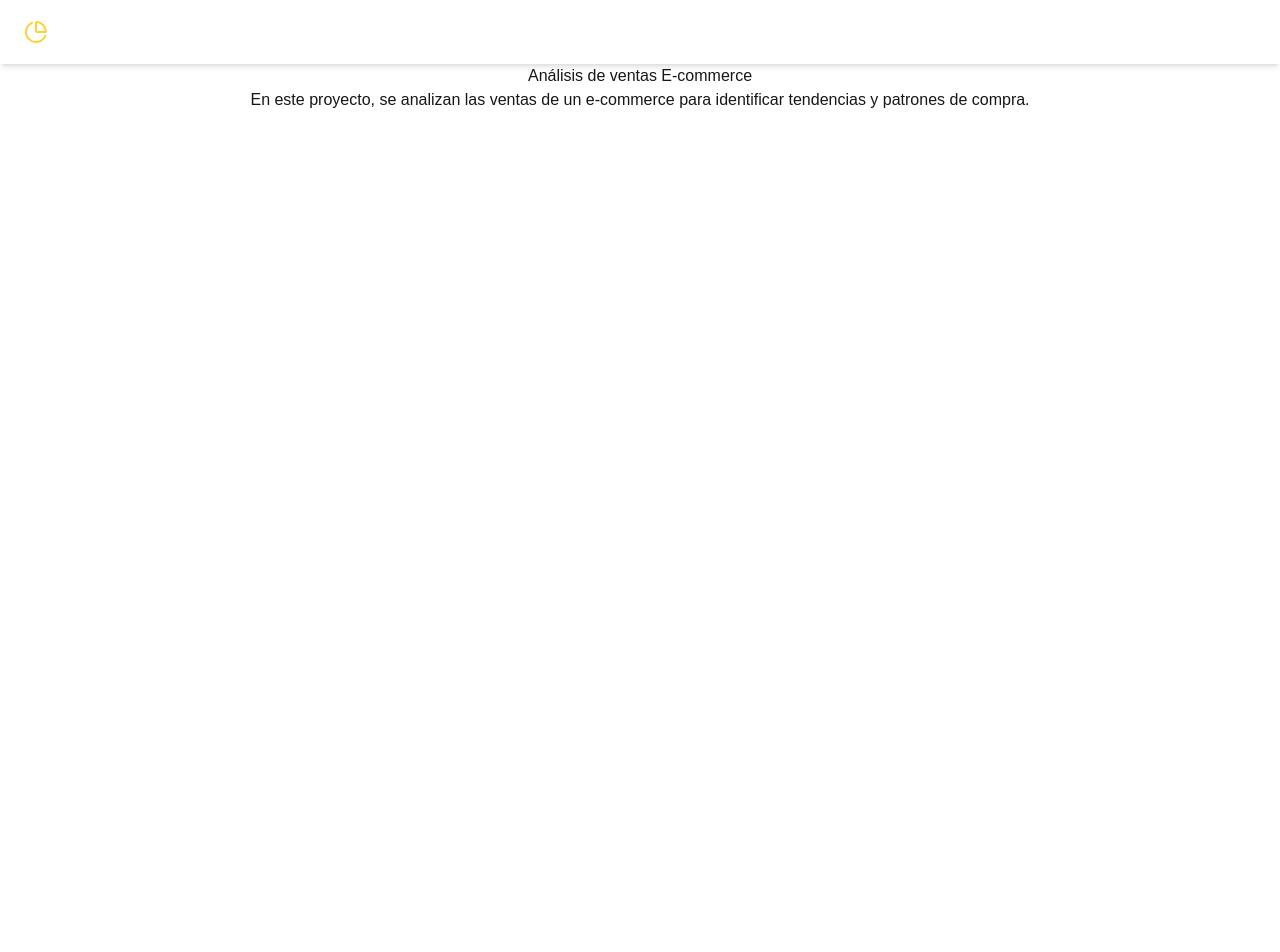
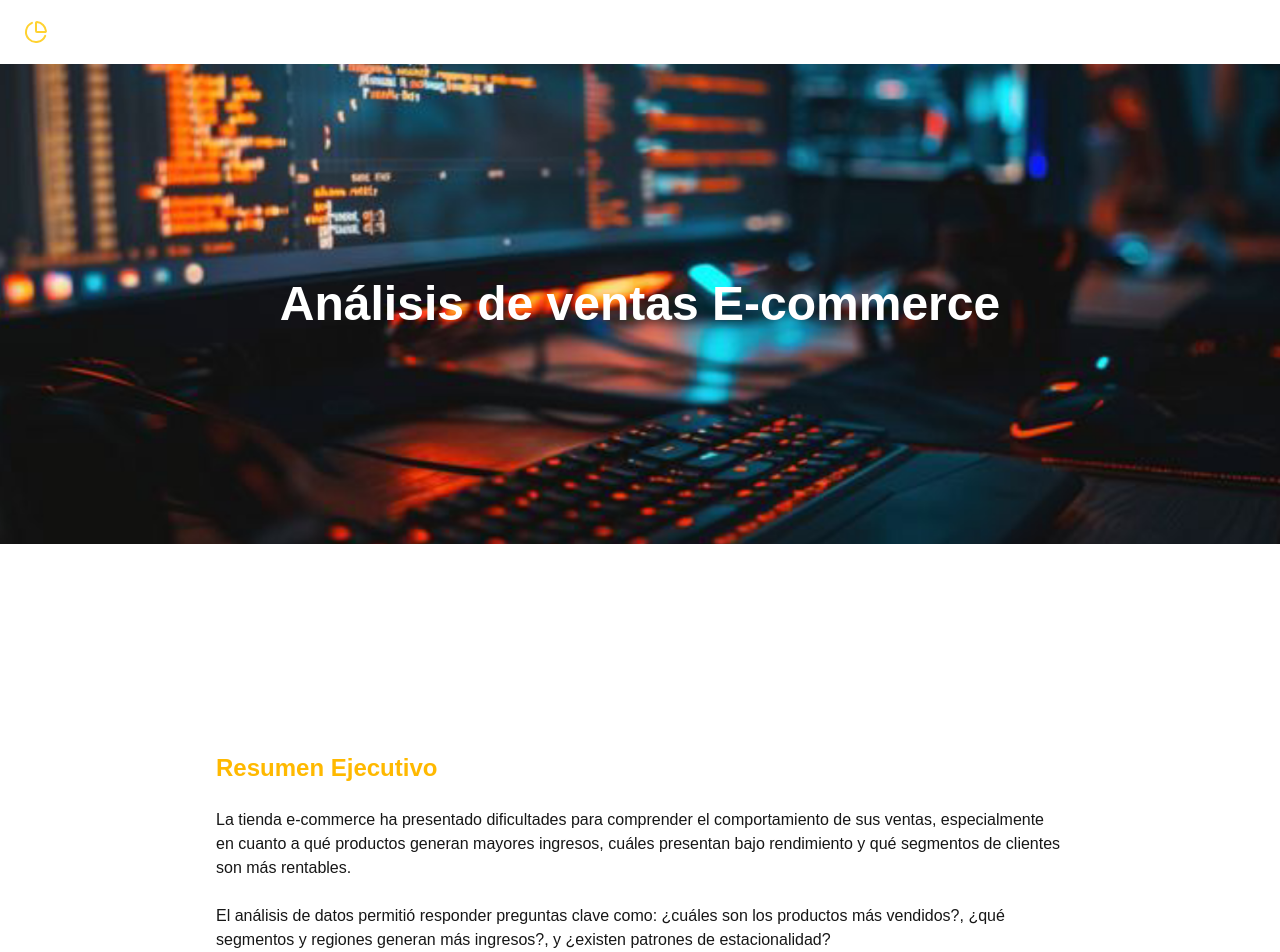
Before and after one commit to WilHazz/portafolio-Alaista-datos, a Next.js app: page /proyectos/analisis-ventas in a window 1280 px wide. Shown: the top 952 px of the page. Before the commit the page ends 800 px from the top, so only its background shows below. Built offline with nearby package versions, Linux system fonts and the light colour scheme.

Commit message:
agregamos una pagina nueva para el proyeto de Analisis de ventas Ecommerce

```diff
--- a/src/app/proyectos/analisis-ventas/page.tsx
+++ b/src/app/proyectos/analisis-ventas/page.tsx
@@ -1,16 +1,40 @@
-import Image from "next/image"
 import Link from "next/link"
 
 function page() {
   return (
-    <section className="bg-color-background text-center px-6">
-        <h1>Análisis de ventas E-commerce</h1>
+    <section className="bg-color-background text-centerpb-20">
+        <div className="relative ">
+         <img src="/images/Banner_Datos.png" className="h-[50vh] md:h-[60vh] w-full object-cover" alt="Análisis de ventas E-commerce" />
+        <div className="absolute inset-0 flex items-center justify-center">
+            <h1 className="text-4xl md:text-5xl font-bold text-center px-4 text-white">
+                Análisis de ventas E-commerce
+            </h1>
 
-        <p>
-            En este proyecto, se analizan las ventas de un e-commerce para
-            identificar tendencias y patrones de compra.
+        </div>
+        </div>
+        <div className="max-w-4xl mx-auto py-12 px-6 text-center">
+
+        <p className="text-lg text-white">
+           Este proyecto consiste en el análisis de datos de ventas de una tienda e-commerce ficticia.
+            Se utilizaron herramientas como <strong>Python, SQL Server y Power BI</strong> para extraer, transformar y visualizar los datos.
+            Con Python se emplearon librerías especializadas como <strong>Pandas</strong> para el procesamiento de datos,
+            <strong> Matplotlib</strong> y <strong>Seaborn</strong> para la generación de gráficos y visualizaciones analíticas.
         </p>
-        <div></div>
+        </div>
+
+        {/* Resumen Ejecutivo */}
+        <div className="max-w-4xl mx-auto text-left px-6 space-y-6">
+            <h2 className="text-2xl font-bold text-amber-400">Resumen Ejecutivo</h2>
+            <p>
+                La tienda e-commerce ha presentado dificultades para comprender el comportamiento de sus ventas,
+                especialmente en cuanto a qué productos generan mayores ingresos, cuáles presentan bajo rendimiento
+                y qué segmentos de clientes son más rentables.
+            </p>
+            <p>
+                El análisis de datos permitió responder preguntas clave como: ¿cuáles son los productos más vendidos?,
+                ¿qué segmentos y regiones generan más ingresos?, y ¿existen patrones de estacionalidad?
+        </p>
+        </div>
     </section>
   )
 }
--- a/src/components/Presentacion.tsx
+++ b/src/components/Presentacion.tsx
@@ -9,16 +9,16 @@ function Presentacion() {
             <h2 className="text-3xl md:text-4xl font-bold">Hola, soy Hanny Wilson Paz</h2>
             <p className="text-lg">
                  Soy Ingeniero en Informática con pasión por los datos y más de 2 años de experiencia
-                  utilizando herramientas como Python, Power BI, SQL y Excel para generar soluciones
+                  utilizando herramientas como <strong>Python</strong>, <strong>Power BI</strong>, <strong>SQL</strong> y <strong>Excel</strong> para generar soluciones
                    analíticas que impulsan decisiones de negocio.
             </p>
             {/* Lista de habilidades */}
 
             <ul className="list-disc list-inside text-base space-y-1">
-                <li> Especialista en administración de la información de datos</li>
+                <li> Especialista en administración de la información de bases de datos</li>
                 <li> Dominio de las principales herramientas de Data Analytics</li>
                 <li> Experiencia en visualización de datos con Power BI y Tableau</li>
-                <li> Conocimiento en modelado de datos y limpieza con Python</li>
+                <li> Conocimiento en modelado de datos y limpieza con Python y SQL</li>
                 <li>Análisis de KPIs para toma de decisiones estratégicas</li>
                 <li>Manejo avanzado de SQL para consultas complejas</li>
             </ul>
```
